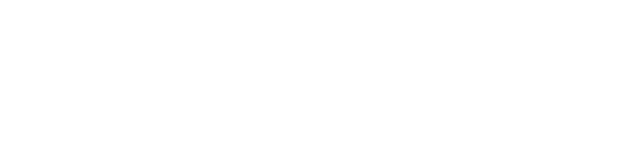
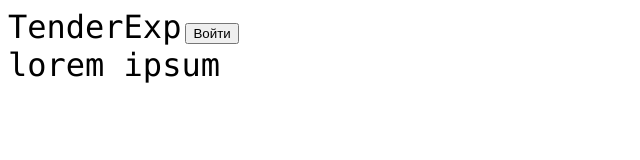
Before and after one commit to myrzh/womanup_tender, a plain HTML site: page templates/base.html in a window 1280 px wide. Shown: the whole page, without its empty margins (0-640 px from the left). Drawn offline with Linux system fonts and the light colour scheme.

Commit message:
some commit

```diff
--- a/templates/base.html
+++ b/templates/base.html
@@ -1,6 +1,16 @@
 <!DOCTYPE html>
 <html>
     <head>
+        <link rel="stylesheet" type="text/css" href="styles.css">
+    </head>
+    <body>
+        <header>
+            <span id="product_name_text" href="base.html">TenderExp</span>
+            <button id="login_button">Войти</button>
+        </header>
+        <div >
+            <span>lorem ipsum</span>
+        </div>
 
-    </head>
+    </body>
 </html>
```
